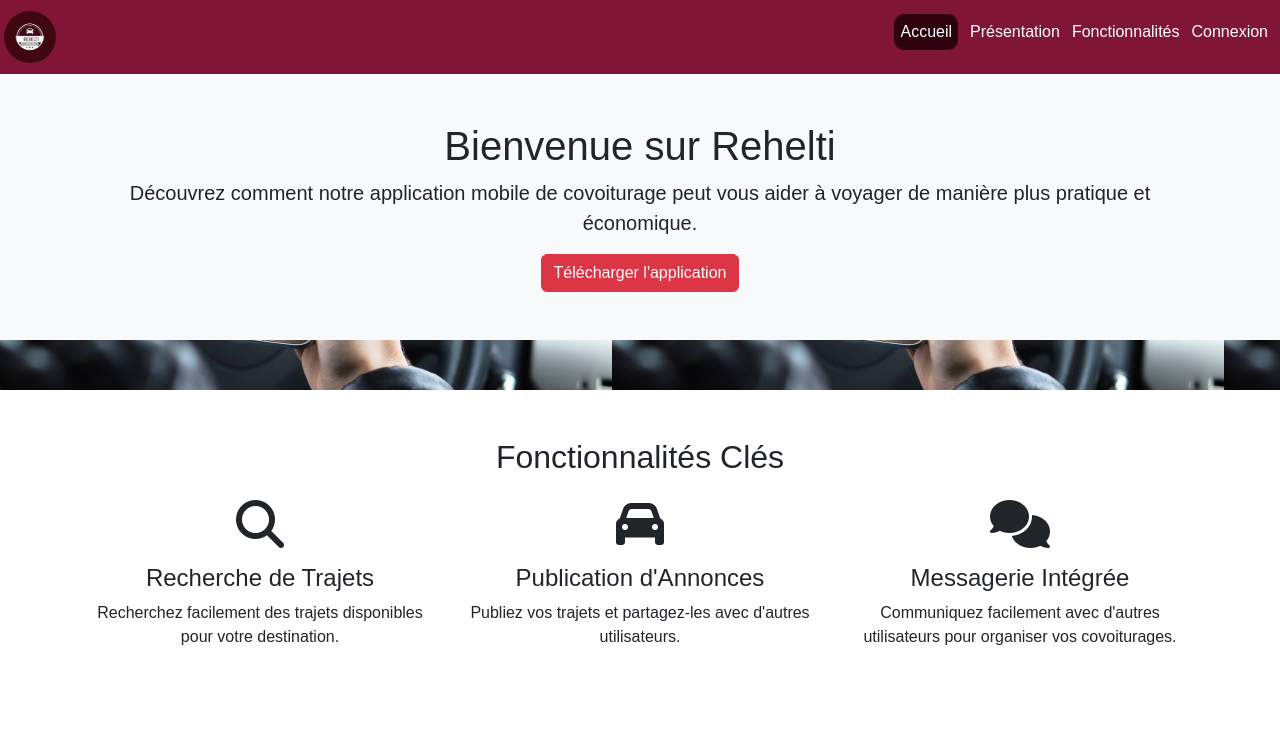
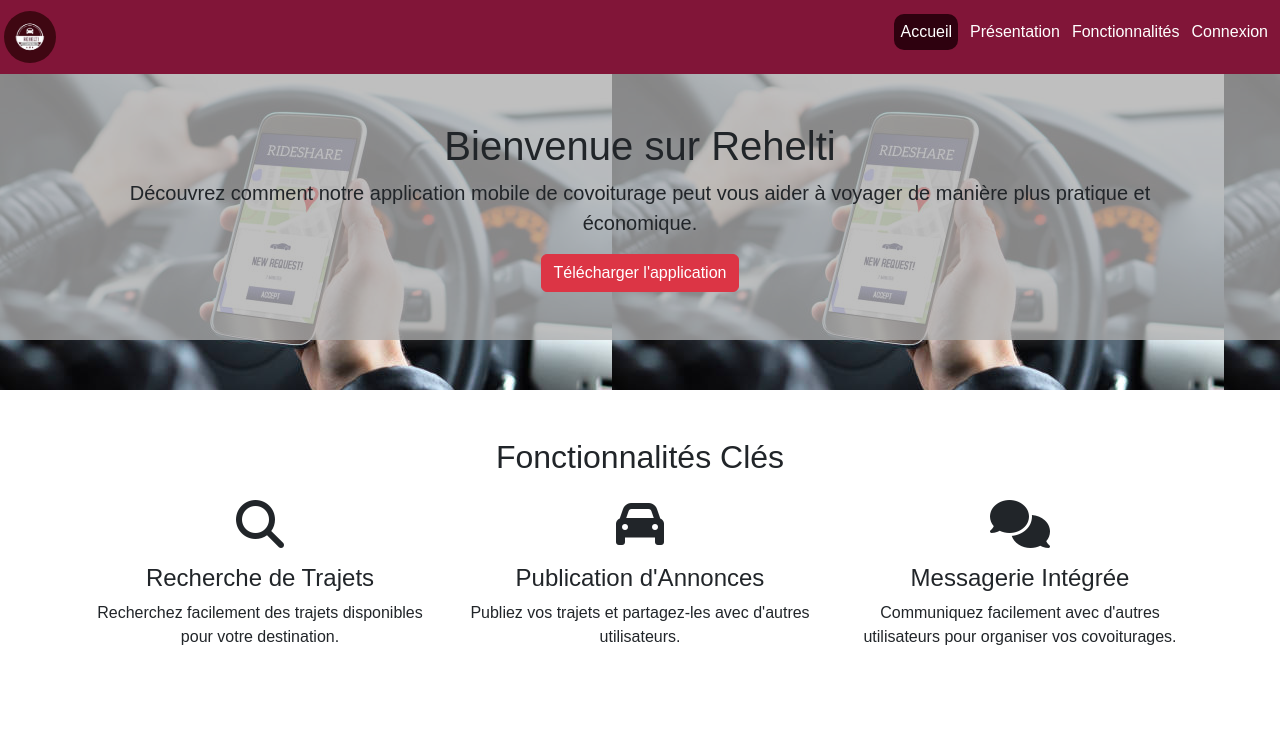
Before and after one commit to elkherchi/rehelti, a React (Create React App) app: page / in a window 1280 px wide. Shown: the top 735 px of the page. Built offline with nearby package versions, Linux system fonts and the light colour scheme.

Commit message:
title page acceuil

```diff
--- a/src/App.css
+++ b/src/App.css
@@ -81,14 +81,7 @@ body {
   margin-bottom: 50px;
   margin-top: 50px;
 }
-.features img {
-  height: 17rem;
-  width: 20rem;
-  border-radius: 20px;
-}
-.features-titre h2 p {
-  font-size: 12px;
-}
+
 
 .comparer{
   margin-top: 25px;
@@ -204,4 +197,7 @@ body {
     background: #2e010f !important;
     color: #fff;
 }
+.hero {
+  background-color: #acacacc5;
+}
 /*  */
--- a/src/component/Acceuil.js
+++ b/src/component/Acceuil.js
@@ -7,7 +7,7 @@ const Accueil = () => {
   return (
     <div className="" id='acceil'>
        <div className='col'>
-        <section className="hero bg-light py-5 text-center">
+        <section className="hero  py-5 text-center">
           <Container> {/* Utilisez le composant Container ici */}
             <h1>Bienvenue sur Rehelti</h1>
             <p className="lead">
```
